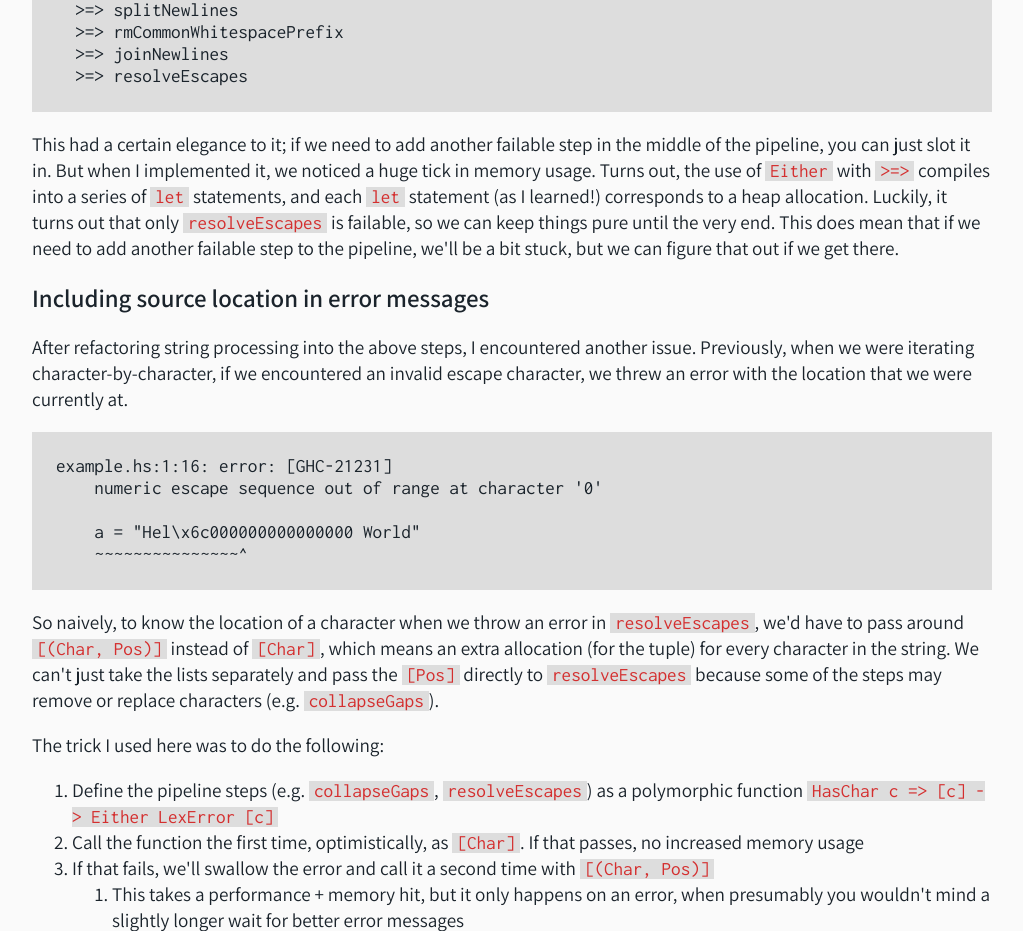
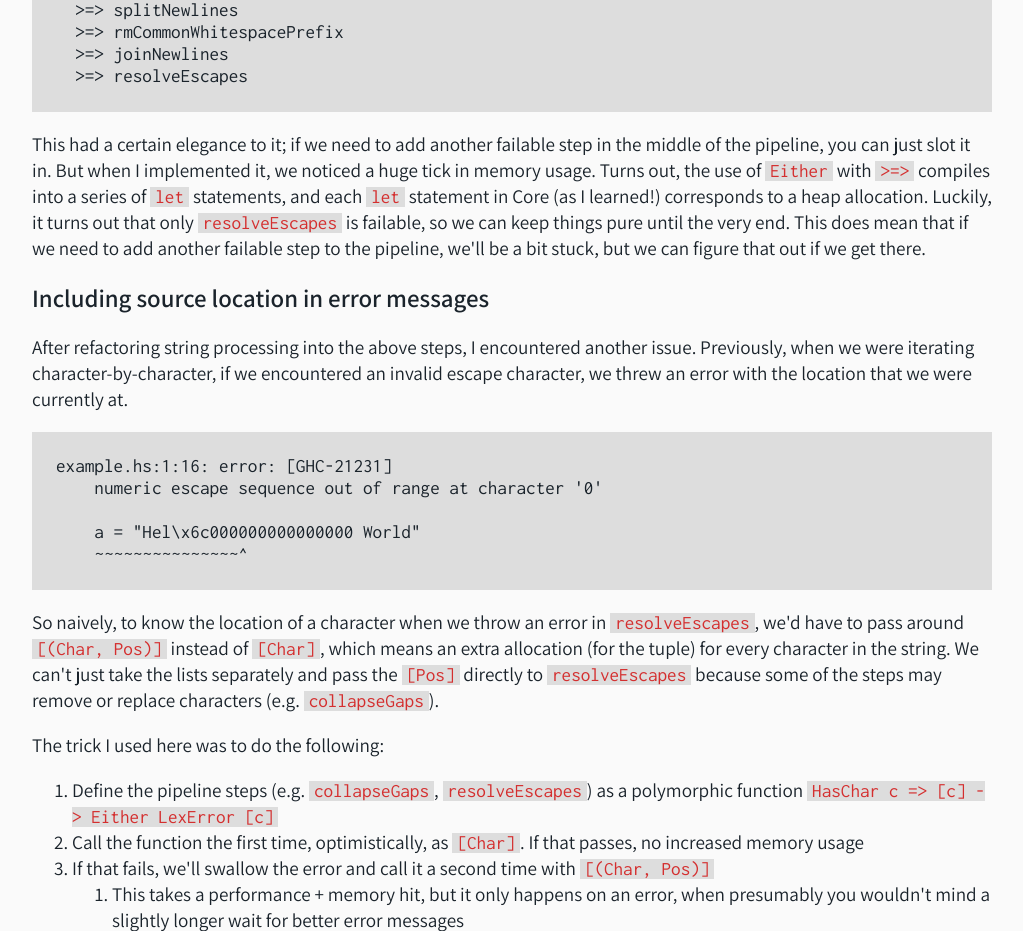
Before and after one commit to brandonchinn178/brandonchinn178.github.io, an Eleventy site: page posts/2025-04-06-ghc-string-refactor.md in a window 1280 px wide. Shown: the part 2428-3359 px from the top of the page, without its empty margins (128-1151 px from the left). Built offline with nearby package versions, Linux system fonts and the light colour scheme; Eleventy itself is replaced by a stand-in of ours; code samples lack their colours; files that its build step writes are made by us from their sources; what markdown-it-highlightjs would draw is missing.

Commit message:
Clarify let statement in Core

````diff
--- a/posts/2025-04-06-ghc-string-refactor.md
+++ b/posts/2025-04-06-ghc-string-refactor.md
@@ -120,7 +120,7 @@ processMultiline =
   >=> resolveEscapes
 ```
 
-This had a certain elegance to it; if we need to add another failable step in the middle of the pipeline, you can just slot it in. But when I implemented it, we noticed a huge tick in memory usage. Turns out, the use of `Either` with `>=>` compiles into a series of `let` statements, and each `let` statement (as I learned!) corresponds to a heap allocation. Luckily, it turns out that only `resolveEscapes` is failable, so we can keep things pure until the very end. This does mean that if we need to add another failable step to the pipeline, we'll be a bit stuck, but we can figure that out if we get there.
+This had a certain elegance to it; if we need to add another failable step in the middle of the pipeline, you can just slot it in. But when I implemented it, we noticed a huge tick in memory usage. Turns out, the use of `Either` with `>=>` compiles into a series of `let` statements, and each `let` statement in Core (as I learned!) corresponds to a heap allocation. Luckily, it turns out that only `resolveEscapes` is failable, so we can keep things pure until the very end. This does mean that if we need to add another failable step to the pipeline, we'll be a bit stuck, but we can figure that out if we get there.
 
 ## Including source location in error messages
 
````
